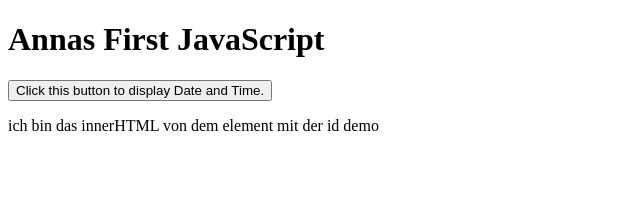
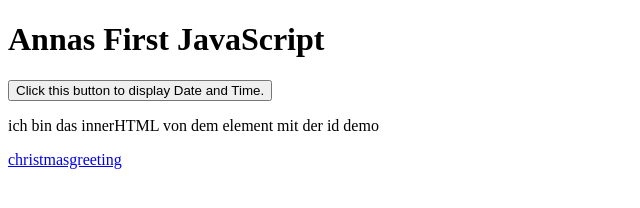
Before and after one commit to zxmgi81/homepage, a plain HTML site: page index.html in a window 1280 px wide. Shown: the whole page, without its empty margins (0-640 px from the left). Drawn offline with Linux system fonts and the light colour scheme.

Commit message:
verlinkung

```diff
--- a/index.html
+++ b/index.html
@@ -15,6 +15,8 @@
 
 <p id="demo">ich bin das innerHTML von dem element mit der id demo</p>
 
+<a href="https://zxmgi81.github.io/homepage/christmasgreeting">christmasgreeting</a>
+
 </body>
 </html>
 
```
